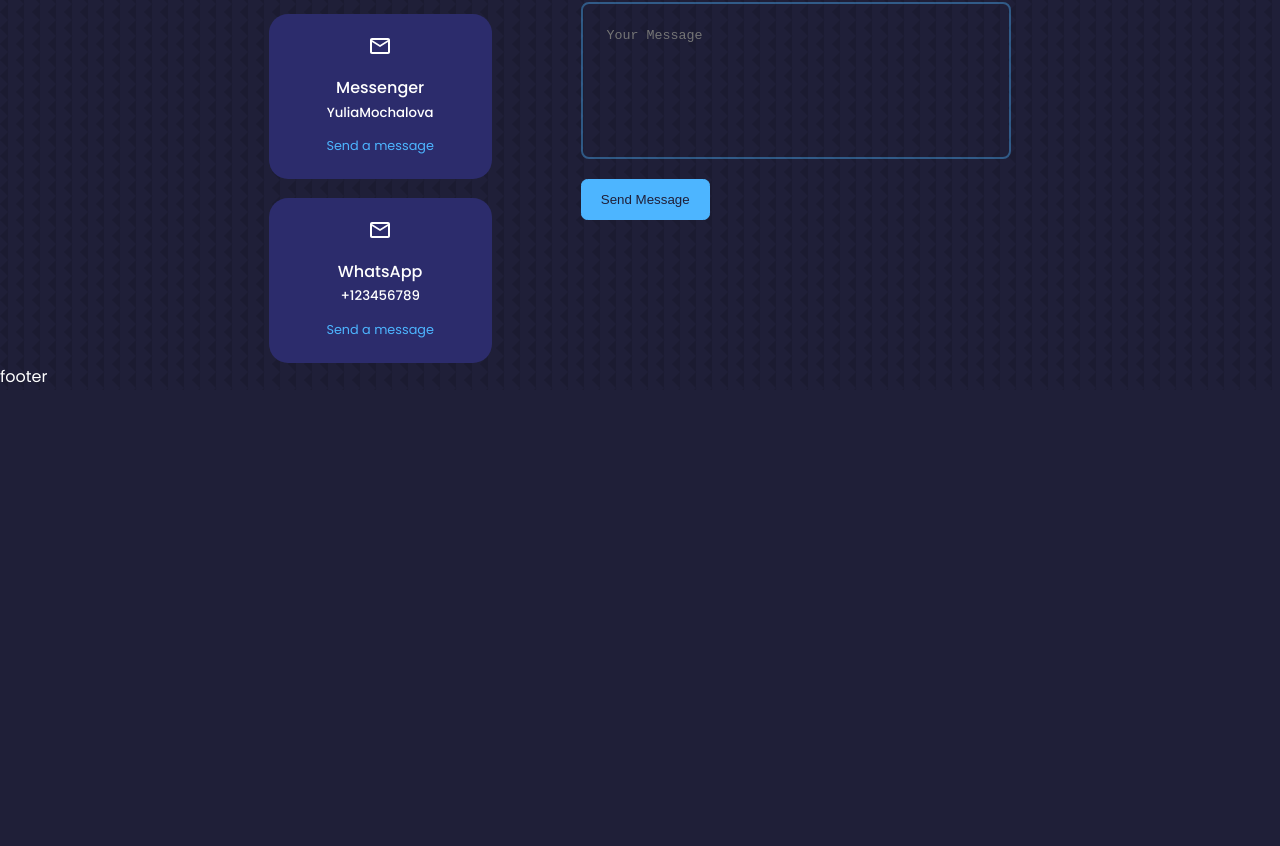
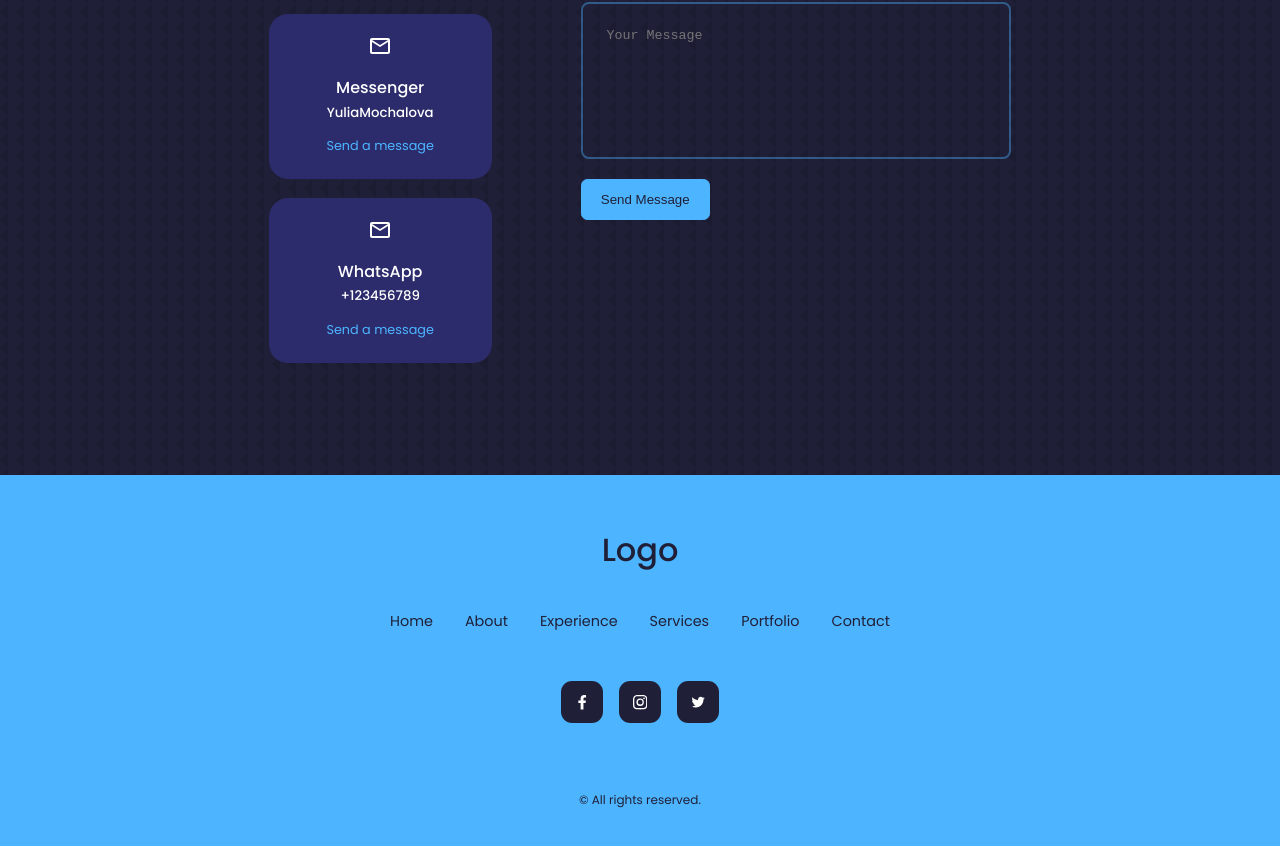
Before and after one commit to MochalovaYulia/portfolio, a React (Create React App) app: page / in a window 1280 px wide. Shown: the part 5052-5898 px from the top of the page. Before the commit the page ends 5442 px from the top, so only its background shows below. Built offline with nearby package versions, Linux system fonts and the light colour scheme; the HTML template or start-up script is replaced by a standard one.

Commit message:
footer component jsx + css

```diff
--- a/src/components/footer/Footer.jsx
+++ b/src/components/footer/Footer.jsx
@@ -1,8 +1,29 @@
 import React from 'react'
 import './footer.css'
+import {BsInstagram} from 'react-icons/bs'
+import {FaFacebookF} from 'react-icons/fa'
+import {IoLogoTwitter} from 'react-icons/io'
 
 export const Footer = () => {
   return (
-    <div>footer</div>
+    <footer>
+      <a href='#' className='footer__logo'>Logo</a>
+      <ul className='permalinks'>
+        <li><a href='#'>Home</a></li>
+        <li><a href='#about'>About</a></li>
+        <li><a href='#experience'>Experience</a></li>
+        <li><a href='#services'>Services</a></li>
+        <li><a href='#portfolio'>Portfolio</a></li>
+        <li><a href='#contact'>Contact</a></li>
+      </ul>
+      <div className='footer_sosials'>
+        <a href='https://facebook.com'> <FaFacebookF/> </a>
+        <a href='https://instagram.com'> <BsInstagram/> </a>
+        <a href='https://twitter.com'> <IoLogoTwitter/> </a>
+      </div>
+      <div className='footer__copyright'>
+        <small>&copy; All rights reserved.</small>
+      </div>
+    </footer>
   )
 }
--- a/src/components/footer/footer.css
+++ b/src/components/footer/footer.css
@@ -0,0 +1,66 @@
+footer {
+    background: var(--color-primary);
+    padding: 3rem 0;
+    text-align: center;
+    font-size: 0.9rem;
+    margin-top: 7rem;
+}
+
+footer a {
+    color: var(--color-bg);
+}
+
+.footer__logo {
+    font-size: 2rem;
+    font-weight: 500;
+    margin-bottom: 2rem;
+    display: inline-block;
+}
+
+.permalinks {
+    display: flex;
+    flex-wrap: wrap;
+    justify-content: center;
+    gap: 2rem;
+    margin: 0 auto 3rem;
+}
+
+.footer_sosials {
+    display: flex;
+    justify-content: center;
+    gap: 1rem;
+    margin-bottom: 4rem;
+}
+
+.footer_sosials a {
+    background: var(--color-bg);
+    color: var(--coor-white);
+    padding: 0.8rem;
+    border-radius: 0.7rem;
+    display: flex;
+    border: 1px solid transparent;
+    transition: var(--transition);
+}
+
+.footer_sosials a:hover {
+    background: transparent;
+    color: var(--color-bg);
+    border-color: var(--color-bg);
+}
+
+.footer__copyright {
+    margin-bottom: 4rem;
+    color: var(--color-bg);
+}
+
+/* ================= медиа заспросы (маленькие устройство) ================= */
+@media screen and (max-width: 600px) {
+    .permalinks {
+        flex-direction: column;
+        gap: 1.5rem;
+    }
+
+    .footer_sosials {
+        margin-bottom: 2.6rem;
+    }
+}
```
